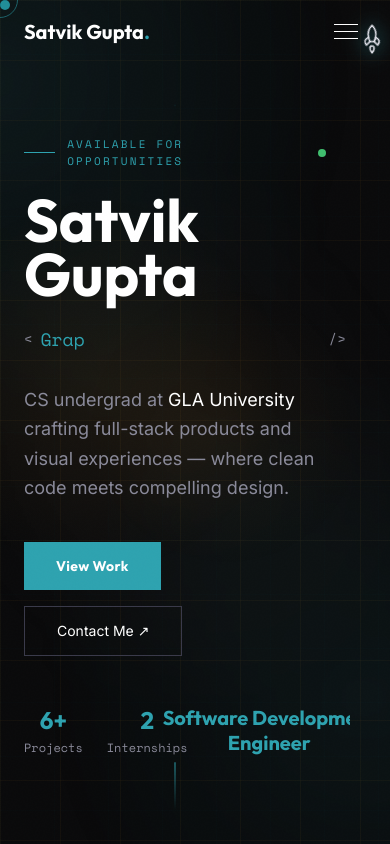
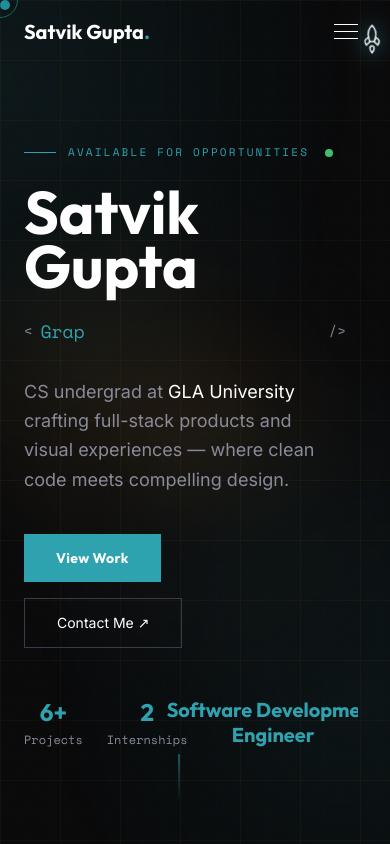
Before and after one commit to Satvikk7/Portfolio, a React (Vite) app: page / in a window 390 px wide. Shown: the top 844 px of the page. Built offline with nearby package versions, Linux system fonts and the light colour scheme.

Commit message:
Fix responsive rocket sidebar on mobile

```diff
--- a/src/App.jsx
+++ b/src/App.jsx
@@ -63,7 +63,7 @@ export default function App() {
           transition={{ duration: 0.6 }}
           className="noise-bg"
         >
-          <div className="grid-bg min-h-screen designer-bg pr-10 sm:pr-12 lg:pr-16">
+          <div className="grid-bg min-h-screen designer-bg pr-8 sm:pr-10 lg:pr-16">
             <ScrollProgress />
             <Navbar />
             <main>
--- a/src/components/ScrollProgress.jsx
+++ b/src/components/ScrollProgress.jsx
@@ -106,7 +106,7 @@ export default function ScrollProgress() {
     <div className="fixed top-0 bottom-0 right-1 sm:right-2 w-10 sm:w-12 lg:w-14 z-30 pointer-events-none">
       <div
         ref={sidebarRef}
-        className="absolute inset-y-4 left-1/2 -translate-x-1/2 w-[1.5px] sm:w-[2px] rounded-full bg-teal-DEFAULT/25 pointer-events-auto"
+        className="absolute inset-y-4 left-1/2 -translate-x-1/2 w-[1.5px] sm:w-[2px] rounded-full bg-teal-DEFAULT/25 pointer-events-none lg:pointer-events-auto"
         onPointerDown={(e) => {
           setIsDragging(true)
           updateFromPointer(e.clientY)
@@ -114,7 +114,7 @@ export default function ScrollProgress() {
       />
 
       <motion.div
-        className="absolute left-1/2 -translate-x-1/2 -translate-y-1/2 text-teal-DEFAULT drop-shadow-[0_0_10px_#2ea3b0] pointer-events-auto cursor-grab active:cursor-grabbing"
+        className="absolute left-1/2 -translate-x-1/2 -translate-y-1/2 text-teal-DEFAULT drop-shadow-[0_0_10px_#2ea3b0] pointer-events-none lg:pointer-events-auto select-none cursor-grab active:cursor-grabbing"
         style={{ top: `${visualProgress * 100}%`, transformOrigin: '50% 85%' }}
         animate={{ rotate: rotateDeg, scale: isDragging ? 1.08 : 1 }}
         transition={{ duration: 0.28, ease: [0.23, 1, 0.32, 1] }}
@@ -126,7 +126,7 @@ export default function ScrollProgress() {
       >
         {showFlame && (
           <motion.div
-            className="absolute left-1/2 top-[82%] -translate-x-1/2 w-1.5 sm:w-2 h-3 sm:h-4 rounded-full bg-gradient-to-b from-teal-DEFAULT to-transparent"
+            className="absolute left-1/2 top-[82%] -translate-x-1/2 w-1.5 sm:w-2 h-3 sm:h-4 rounded-full bg-gradient-to-b from-teal-DEFAULT to-transparent pointer-events-none"
             animate={{ opacity: [0.4, 0.9, 0.4], scaleY: [0.9, 1.2, 0.9] }}
             transition={{ duration: 0.35, repeat: Infinity }}
           />
--- a/src/index.css
+++ b/src/index.css
@@ -27,7 +27,8 @@ body {
 }
 
 ::-webkit-scrollbar {
-  width: 4px;
+  width: 0;
+  height: 0;
 }
 
 ::-webkit-scrollbar-track {
@@ -39,7 +40,6 @@ body {
   border-radius: 2px;
 }
 
-@media (min-width: 1024px) {
 html,
 body {
   scrollbar-width: none;
@@ -48,7 +48,6 @@ body {
 
 body::-webkit-scrollbar {
   display: none;
-  }
 }
 
 .cursor {
```
Lines whose indentation alone changed are shown as unchanged.
